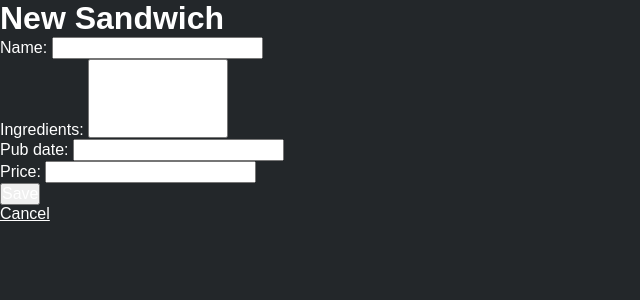
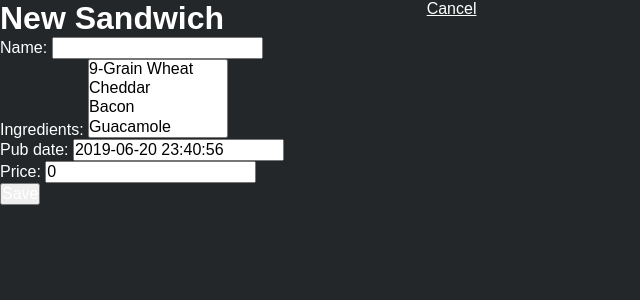
Before and after one commit to msienkiewicz7/baccoapp, a Django app: page /mysandwich/ in a window 1280 px wide. Shown: the part 36-336 px from the top of the page, without its empty margins (0-640 px from the left). Run offline with Django 3.2, Linux system fonts and the light colour scheme; data comes from the database, SQL or seed files in the repository.

Commit message:
bens css

```diff
--- a/baccoapp/mysandwich/templates/mysandwich/mysandwich.html
+++ b/baccoapp/mysandwich/templates/mysandwich/mysandwich.html
@@ -4,13 +4,45 @@
 {% block title %}Add Sandwich{% endblock title %}
 {% block content %}
 <!-- <link rel="stylesheet" href="/static/mysandwich.css"> -->
-
-<h1>New Sandwich</h1>
+<link rel="stylesheet" href="/static/styles/main.css">
+<div class="create">
+    <h1>New Sandwich</h1>
     <form method="POST">
         {% csrf_token %}
-        {{ form.as_p }}
-    <button type="submit">Save</button>
+        <div class="name-wrapper">
+            <p class="name">
+                <label for="id_name">Name:</label>
+                <input type="text" name="name" maxlength="255" required="" id="id_name">
+            </p>
+        </div>
+        <p>
+            <label for="id_ingredients">Ingredients:</label>
+            <select name="ingredients" required="" id="id_ingredients" multiple="">
+                <option value="1">9-Grain Wheat</option>
+
+                <option value="2">Cheddar</option>
+
+                <option value="3">Bacon</option>
+
+                <option value="4">Guacamole</option>
+
+                <option value="5">Black Olives</option>
+
+                <option value="6">Chipotle Southwest</option>
+
+            </select>
+        </p>
+        <p>
+            <label for="id_pub_date">Pub date:</label>
+            <input type="text" name="pub_date" value="2019-06-20 23:40:56" id="id_pub_date">
+        </p>
+        <p>
+            <label for="id_price">Price:</label>
+            <input type="number" name="price" value="0" step="0.01" required="" id="id_price">
+        </p>
+        <button type="submit">Save</button>
     </form>
     <p><a href="../">Cancel</a></p>
 
 {% endblock content %}
+</div>
--- /dev/null
+++ b/baccoapp/static/styles/5-pages/create.scss
@@ -0,0 +1,17 @@
+
+.create{
+    display:grid;
+    grid-template-columns: repeat(3, 1fr);
+    h1 {
+        grid-column: 1/2;
+        grid-row: 1/2;
+    }
+    form{
+        grid-column: 1/2;
+        grid-row: 2/3;
+        input,option{
+            color:black;
+        }
+    }
+
+}
--- a/baccoapp/static/styles/main.css
+++ b/baccoapp/static/styles/main.css
@@ -85,4 +85,34 @@
   width: 60%;
   padding-left: 4%;
 }
+
+/*create*/
+.create {
+  display: -ms-grid;
+  display: grid;
+  -ms-grid-columns: (1fr)[3];
+      grid-template-columns: repeat(3, 1fr);
+}
+
+.create h1 {
+  -ms-grid-column: 1;
+  -ms-grid-column-span: 1;
+  grid-column: 1/2;
+  -ms-grid-row: 1;
+  -ms-grid-row-span: 1;
+  grid-row: 1/2;
+}
+
+.create form {
+  -ms-grid-column: 1;
+  -ms-grid-column-span: 1;
+  grid-column: 1/2;
+  -ms-grid-row: 2;
+  -ms-grid-row-span: 1;
+  grid-row: 2/3;
+}
+
+.create form input, .create form option {
+  color: black;
+}
 /*# sourceMappingURL=main.css.map */
--- a/baccoapp/static/styles/main.scss
+++ b/baccoapp/static/styles/main.scss
@@ -24,6 +24,9 @@
 @import '5-pages/home';
 /*login*/
 @import '5-pages/login';
+/*create*/
+@import '5-pages/create';
+
 
 @import '6-themes/theme';
 @import '6-themes/admin';
```
Also changed, not shown: baccoapp/static/styles/5-pages/create.css (added, +29 -0 lines), 2 other files.
